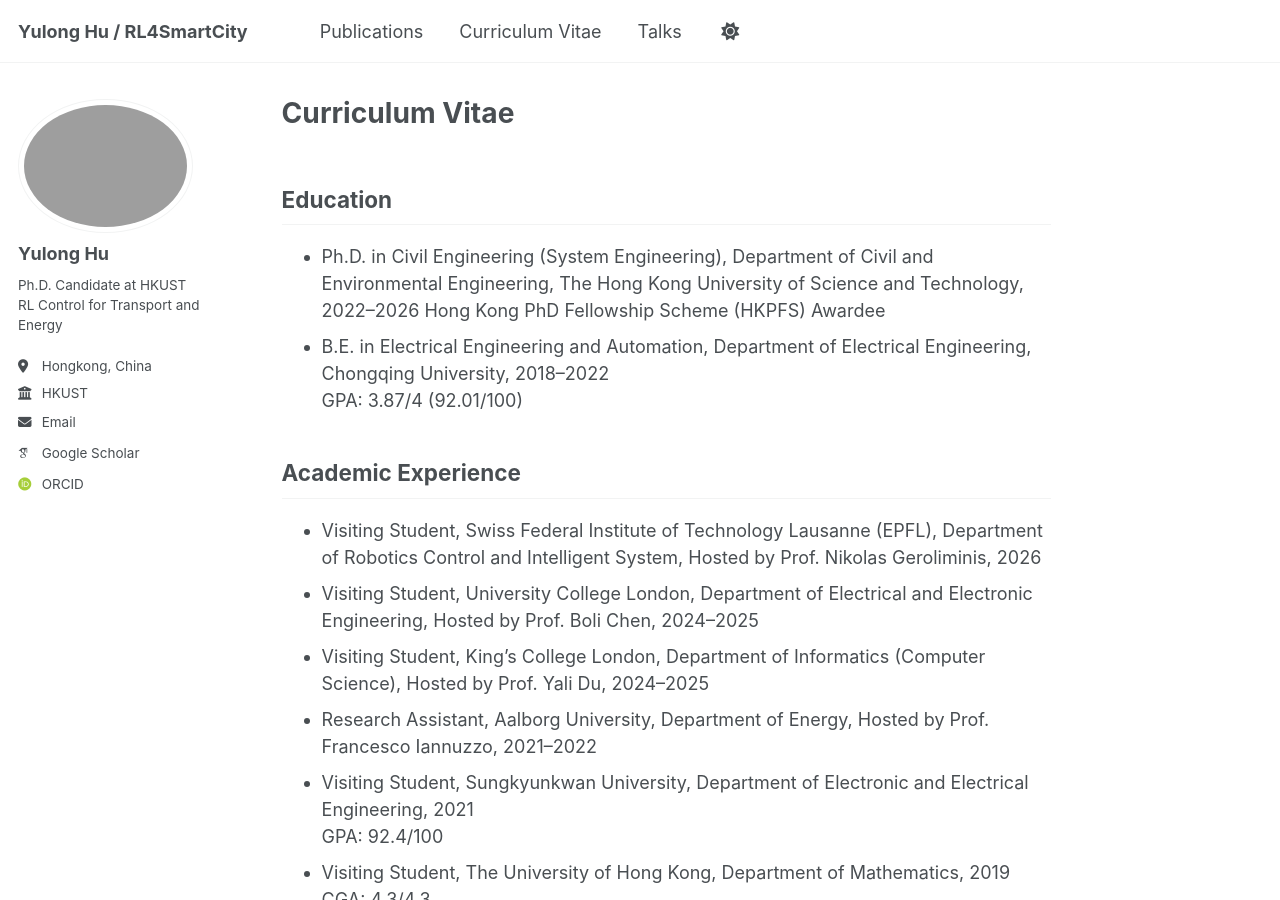
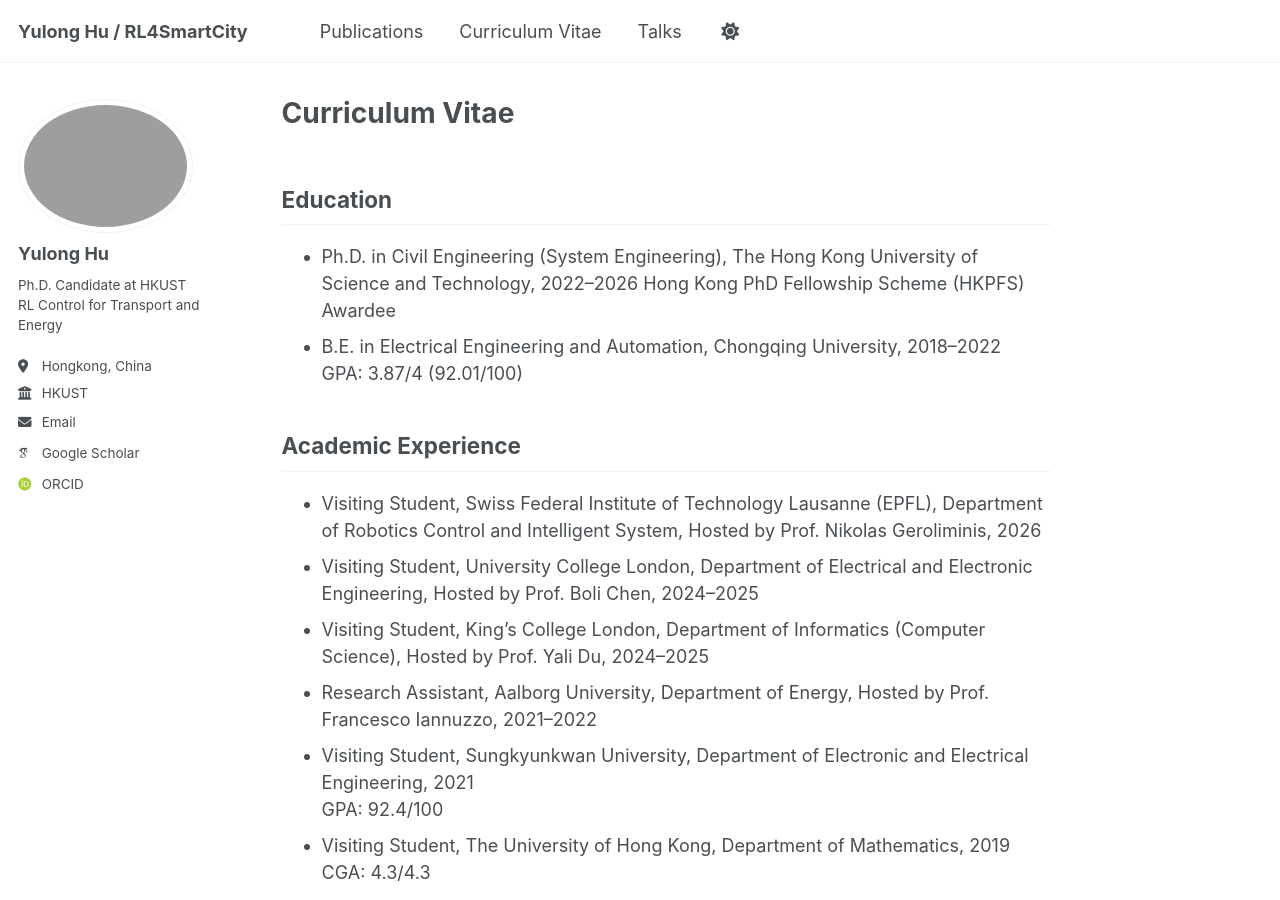
Before and after one commit to yulonghu2000/yulonghu2000.github.io, a Jekyll site: the page built from _pages/cv.md, in a window 1280 px wide and 900 px high. Built offline with Jekyll 4.4.1, drawn with Linux system fonts in a browser that asks for light colours; some web fonts are replaced.

Commit message:
Update cv.md

```diff
--- a/_pages/cv.md
+++ b/_pages/cv.md
@@ -5,9 +5,9 @@ author_profile: true
 ---
 
 ## Education
-- Ph.D. in Civil Engineering (System Engineering), Department of Civil and Environmental Engineering, The Hong Kong University of Science and Technology, 2022–2026
+- Ph.D. in Civil Engineering (System Engineering), The Hong Kong University of Science and Technology, 2022–2026
   Hong Kong PhD Fellowship Scheme (HKPFS) Awardee
-- B.E. in Electrical Engineering and Automation, Department of Electrical Engineering, Chongqing University, 2018–2022
+- B.E. in Electrical Engineering and Automation, Chongqing University, 2018–2022
   GPA: 3.87/4 (92.01/100)
 
 ## Academic Experience
```
